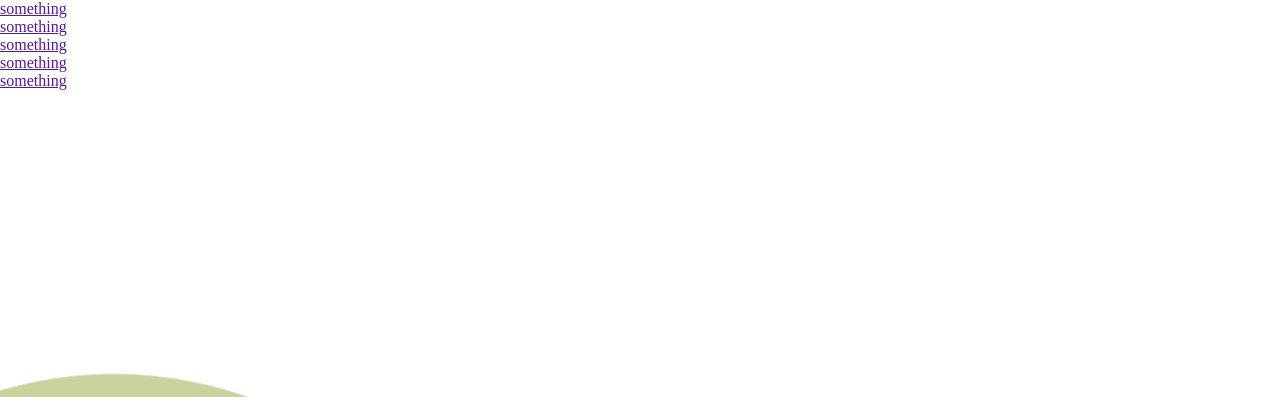
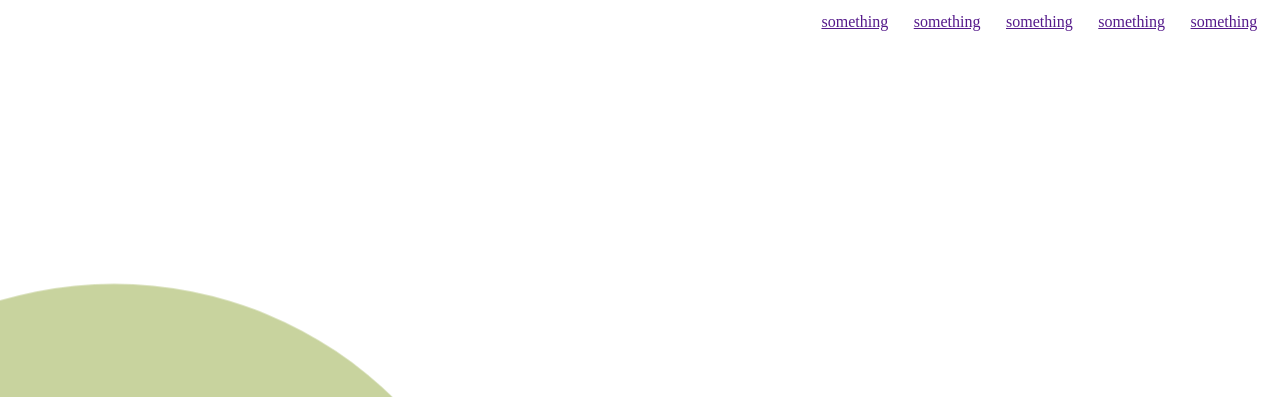
Before and after one commit to SoFASA-mb/sofasa, a plain HTML site: page index.html in a window 1280 px wide. Shown: the top 397 px of the page. Drawn offline with Linux system fonts and the light colour scheme.

Commit message:
get the links sorted and tweak colours

```diff
--- a/index.html
+++ b/index.html
@@ -6,13 +6,13 @@
     </head>
     <body>
 <header>
-  <nav>
-    <a href=""><p>something</p></a>
-    <a href=""><p>something</p></a>
-    <a href=""><p>something</p></a>
-    <a href=""><p>something</p></a>
-    <a href=""><p>something</p></a>
-  </nav>
+  <nav><ul>
+    <li><a href=""><p>something</p></a></li>
+    <li><a href=""><p>something</p></a></li>
+    <li><a href=""><p>something</p></a></li>
+    <li><a href=""><p>something</p></a></li>
+    <li><a href=""><p>something</p></a></li>
+  </ul></nav>
 </header>
 
 
--- a/main.css
+++ b/main.css
@@ -6,6 +6,19 @@
     color: orangered;
     font-size: 15vw;
     text-align: center;
+}
+
+nav ul {
+  list-style-type: none;
+  position:fixed;
+  display: inline-block;
+  right: 10px;
+}
+
+nav li {
+  float: left;
+  padding: 1vw;
+  align-content: center;
 }
 
 circle {
@@ -18,7 +31,7 @@ circle {
   text-align: center;
   left: 50%;
   transform: translate(-50%,-50%);
-  color: rgba(178, 194, 119, 0.712);
+  color: rgba(112, 105, 44, 0.712);
   animation: glow 2s cubic-bezier(0.43, -0.29, 0.18, 1.74) infinite alternate-reverse}
 
 
```
